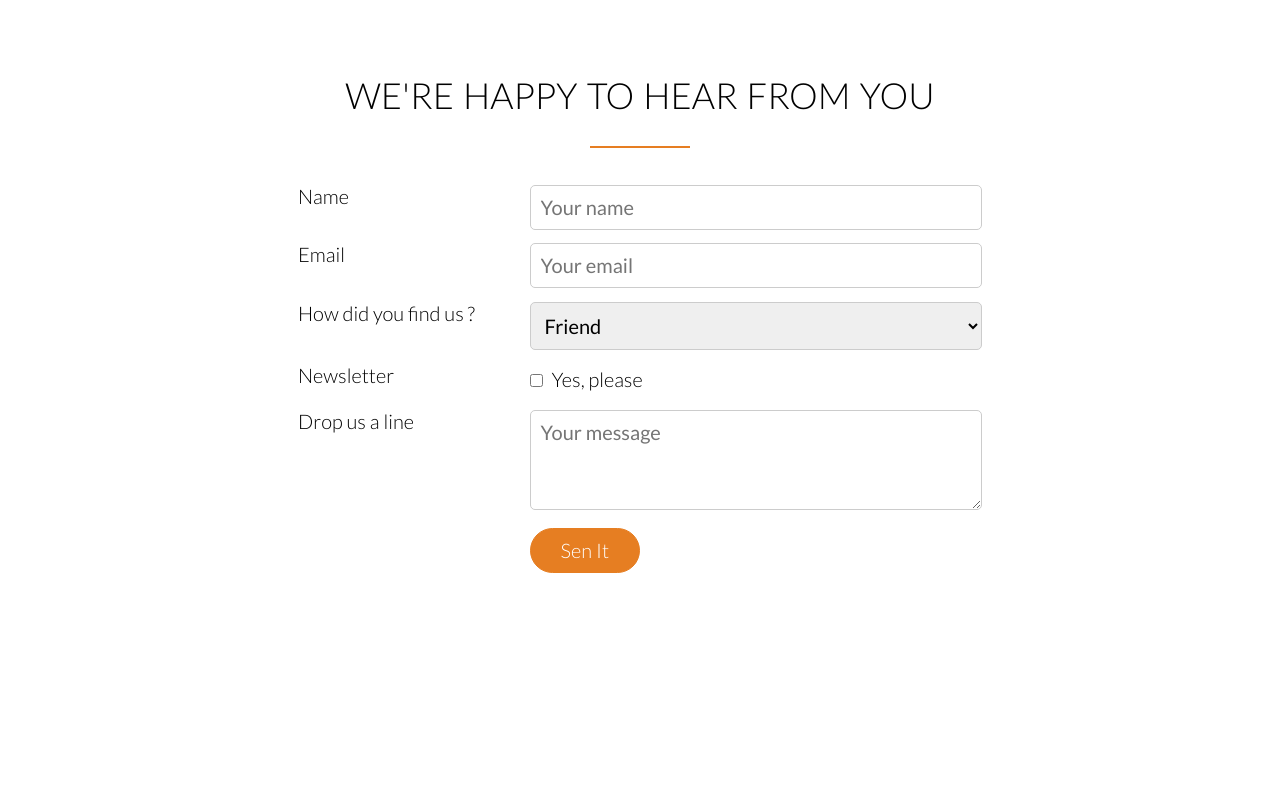
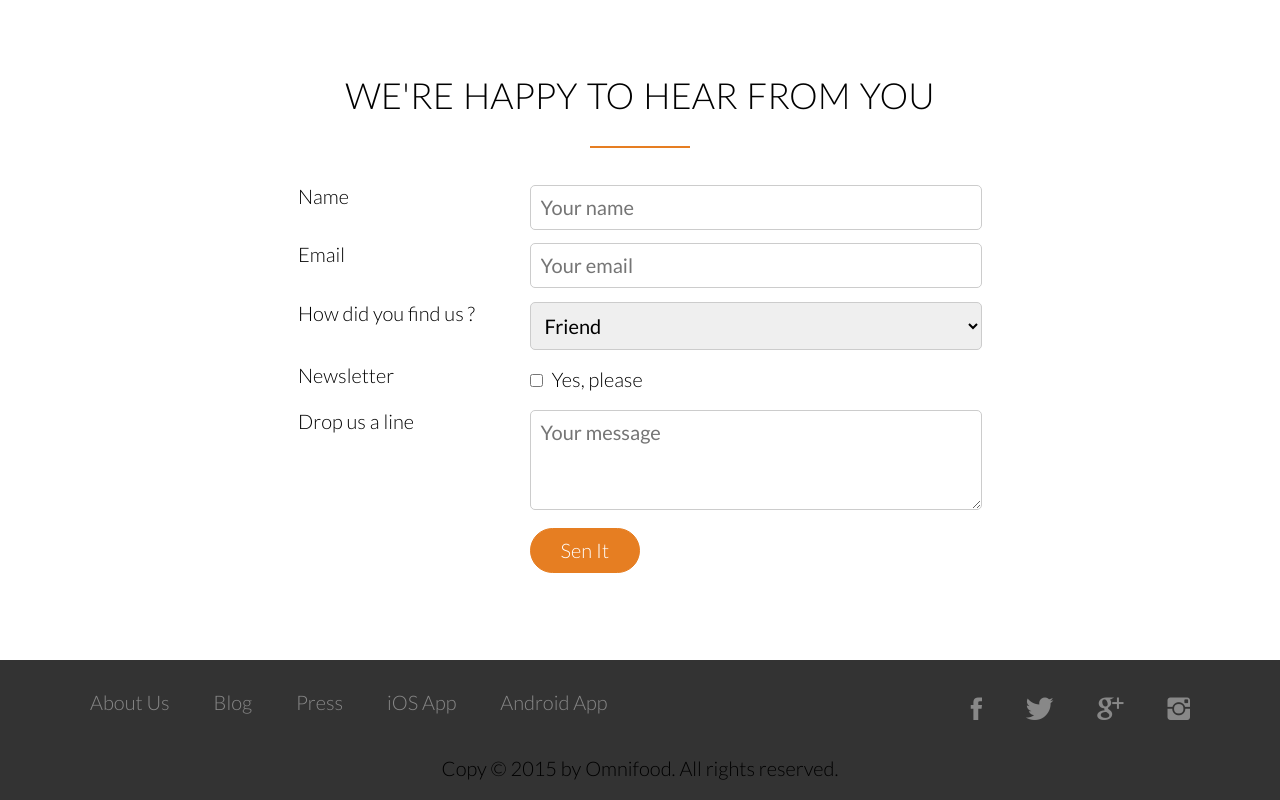
Before and after one commit to dungnd98/web-omnifood, a plain HTML site: page index.html in a window 1280 px wide. Shown: the part 4675-5475 px from the top of the page. Before the commit the page ends 5335 px from the top, so only its background shows below. Drawn offline with Linux system fonts and the light colour scheme; files whose address does not match are found by name.

Commit message:
Add footer to index

```diff
--- a/index.html
+++ b/index.html
@@ -408,5 +408,34 @@
             </form>
         </div>
     </section>
+
+    <!-- FOOTER  -->
+
+    <footer>
+        <div class="row">
+            <div class="col span-1-of-2">
+                <ul class="footer-nav">
+                    <li><a href="#">About Us</a></li>
+                    <li><a href="#">Blog</a></li>
+                    <li><a href="#">Press</a></li>
+                    <li><a href="#">iOS App</a></li>
+                    <li><a href="#">Android App</a></li>
+                </ul>
+            </div>
+
+            <div class="col span-1-of-2">
+                <div class="social-links">
+                    <li><a href=""><i class="ion-social-facebook"></i></a></li>
+                    <li><a href=""><i class="ion-social-twitter"></i></a></li>
+                    <li><a href=""><i class="ion-social-googleplus"></i></a></li>
+                    <li><a href=""><i class="ion-social-instagram"></i></a></li>
+                </div>
+            </div>
+        </div>
+
+        <div class="row">
+            <p class="footer">Copy &copy; 2015 by Omnifood. All rights reserved.</p>
+        </div>
+    </footer>
 </body>
 </html>
--- a/resources/css/style.css
+++ b/resources/css/style.css
@@ -416,3 +416,53 @@ textarea {
 input[type=checkbox] {
     margin: 10px 5px 10px 0;
 }
+
+/* ----------------------------------- */
+/* FOOTER */
+/* ----------------------------------- */
+
+footer {
+    background-color: #333;
+}
+
+.footer-nav {
+    list-style: none;
+    float: left;
+}
+
+.social-links {
+    list-style: none;
+    float: right;
+}
+
+.footer-nav li,
+.social-links li {
+    display: inline-block;
+    margin: 20px;
+}
+
+.footer-nav li a:link,
+.social-links li a:link,
+.footer-nav li a:visited,
+.social-links li a:visited {
+    text-decoration: none;
+    color: #888;
+    transition: color 0.2s;
+}
+
+.footer-nav li a:hover {
+    color: #ddd;
+}
+
+.social-links li a {
+    font-size: 150%;
+}
+
+.social-links li a:hover {
+    color: #e67e22;
+}
+
+.footer {
+    text-align: center;
+    margin-bottom: 20px;
+}
```
